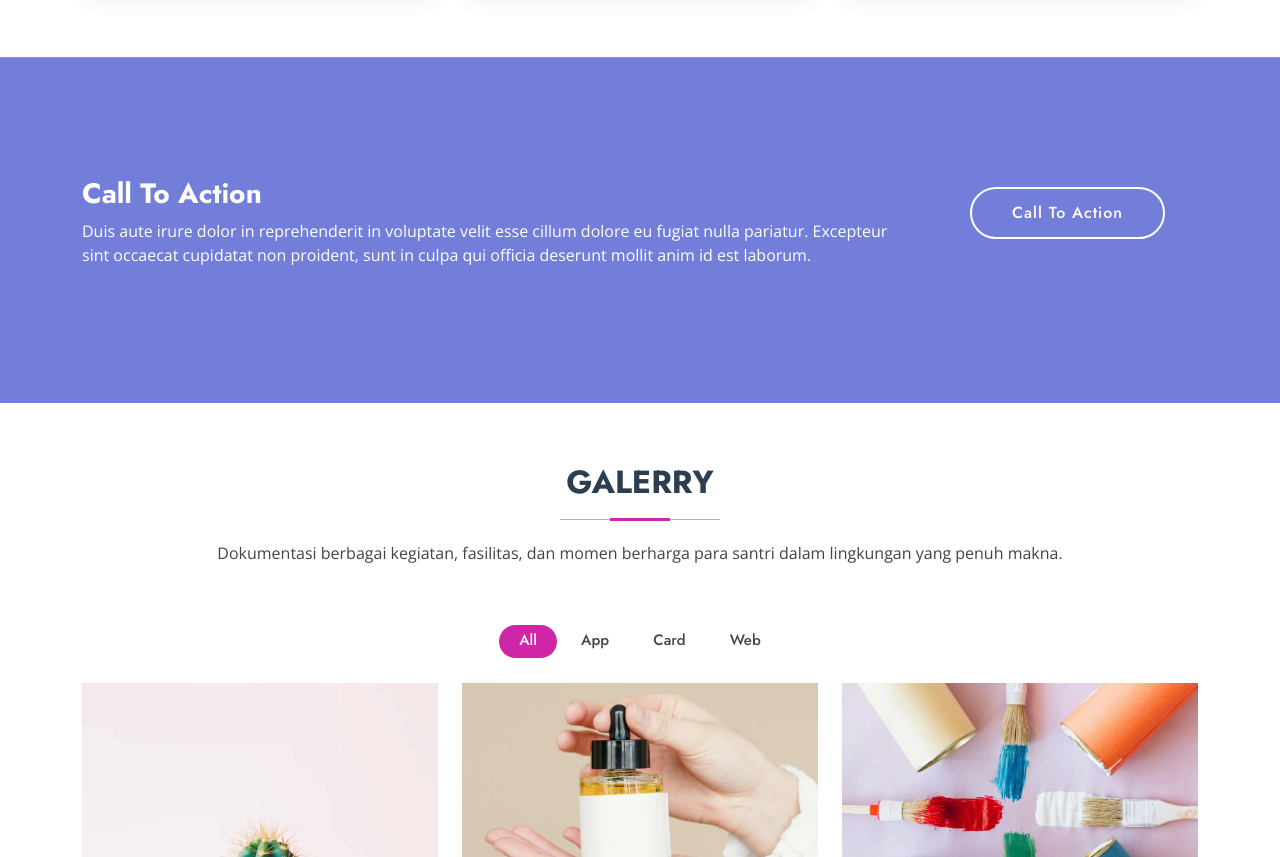
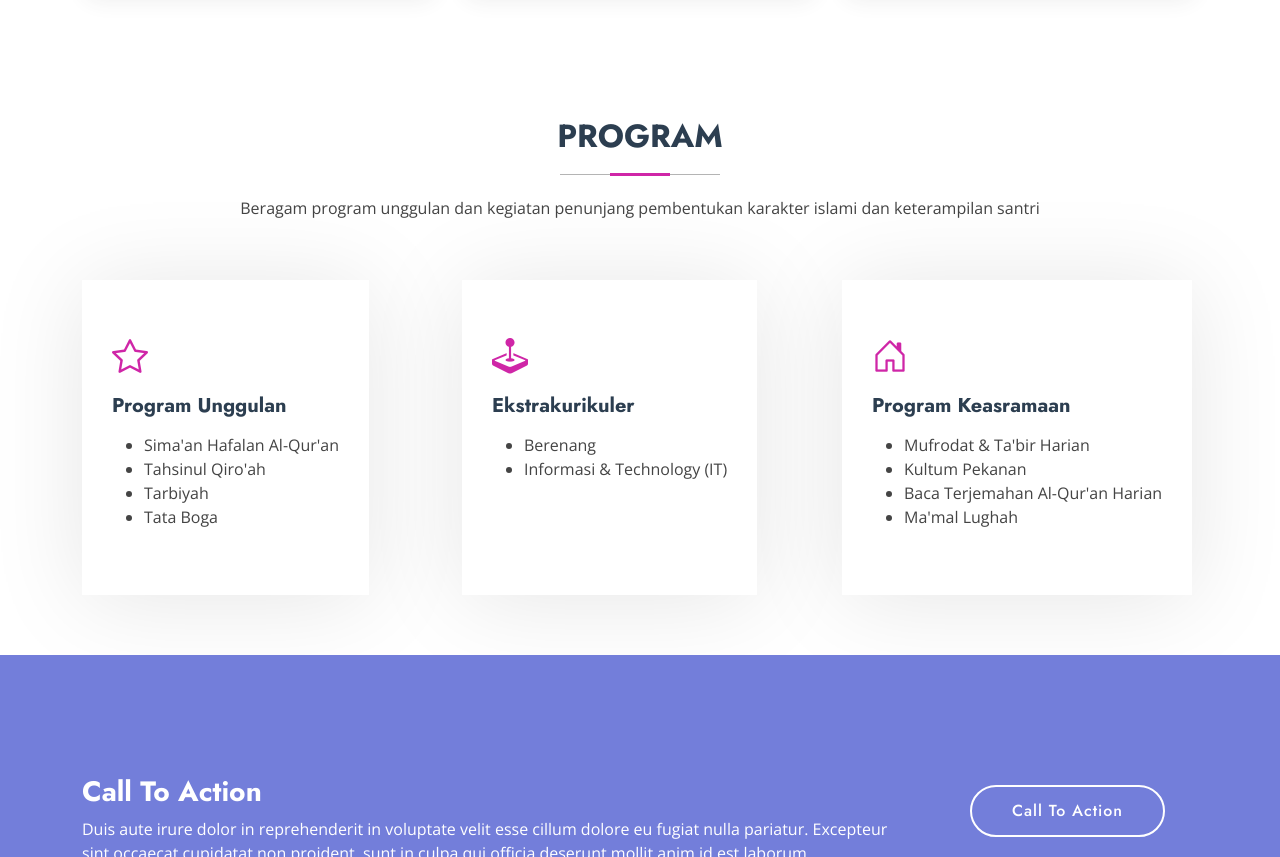
Before and after one commit to MuhAlifAnhar/Mafaza, a plain HTML site: page index.html in a window 1280 px wide. Shown: the part 3771-4628 px from the top of the page. Drawn offline with nearby package versions, Linux system fonts and the light colour scheme.

Commit message:
fix semuanya

```diff
--- a/index.html
+++ b/index.html
@@ -668,6 +668,74 @@
       </section>
       <!-- /Work Process Section -->
 
+      <!-- Program Section -->
+      <section id="program" class="services section">
+        <div class="container section-title" data-aos="fade-up">
+          <h2>Program</h2>
+          <p>
+            Beragam program unggulan dan kegiatan penunjang pembentukan karakter
+            islami dan keterampilan santri
+          </p>
+        </div>
+
+        <div class="container">
+          <div class="row gy-4">
+            <!-- Program Unggulan -->
+            <div
+              class="col-xl-4 col-md-6 d-flex"
+              data-aos="fade-up"
+              data-aos-delay="100"
+            >
+              <div class="service-item position-relative">
+                <div class="icon"><i class="bi bi-star icon"></i></div>
+                <h4>Program Unggulan</h4>
+                <ul>
+                  <li>Sima'an Hafalan Al-Qur'an</li>
+                  <li>Tahsinul Qiro'ah</li>
+                  <li>Tarbiyah</li>
+                  <li>Tata Boga</li>
+                </ul>
+              </div>
+            </div>
+
+            <!-- Ekstrakurikuler -->
+            <div
+              class="col-xl-4 col-md-6 d-flex"
+              data-aos="fade-up"
+              data-aos-delay="200"
+            >
+              <div class="service-item position-relative">
+                <div class="icon"><i class="bi bi-joystick icon"></i></div>
+                <h4>Ekstrakurikuler</h4>
+                <ul>
+                  <li>Berenang</li>
+                  <li>Informasi & Technology (IT)</li>
+                </ul>
+              </div>
+            </div>
+
+            <!-- Program Keasramaan -->
+            <div
+              class="col-xl-4 col-md-6 d-flex"
+              data-aos="fade-up"
+              data-aos-delay="300"
+            >
+              <div class="service-item position-relative">
+                <div class="icon"><i class="bi bi-house-door icon"></i></div>
+                <h4>Program Keasramaan</h4>
+                <ul>
+                  <li>Mufrodat & Ta'bir Harian</li>
+                  <li>Kultum Pekanan</li>
+                  <li>Baca Terjemahan Al-Qur'an Harian</li>
+                  <li>Ma'mal Lughah</li>
+                </ul>
+              </div>
+            </div>
+          </div>
+        </div>
+      </section>
+      <!-- /Program Section -->
+
       <!-- Call To Action Section -->
       <section
         id="call-to-action"
```
